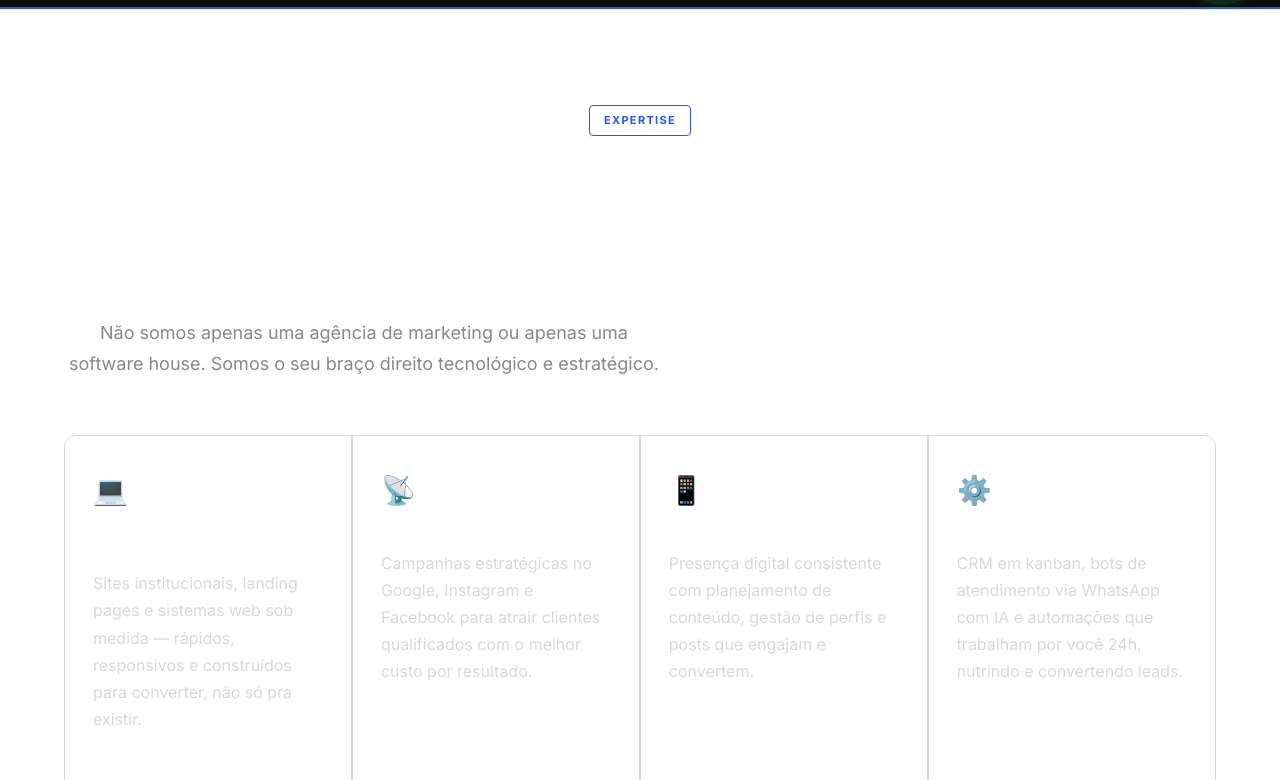
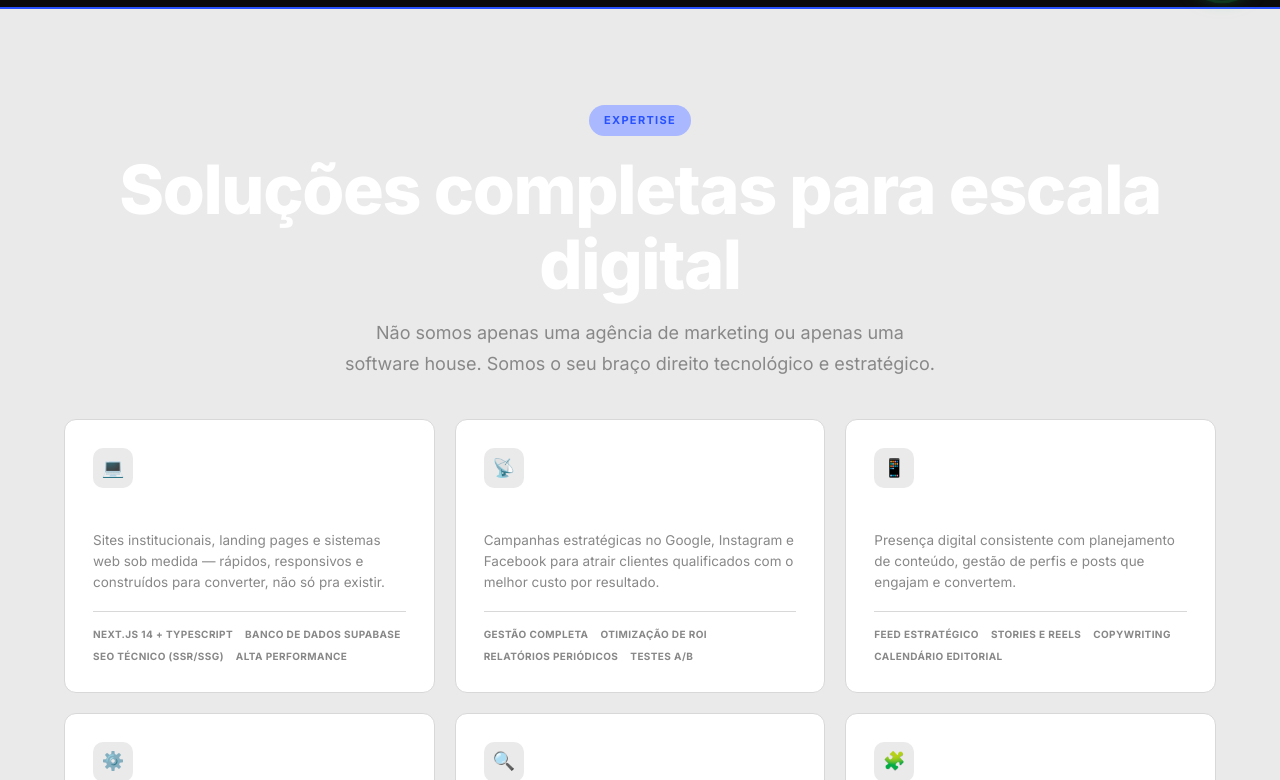
Before and after one commit to comunidadevencedores-lgtm/flip-agency, a Next.js app: page / in a window 1280 px wide. Shown: the part 780-1560 px from the top of the page. Built offline with nearby package versions, Linux system fonts and the light colour scheme.

Commit message:
Refactor Services.module.css styles
Updated styles for services section including grid layout, card design, and typography adjustments.

```diff
--- a/src/components/sections/Services.module.css
+++ b/src/components/sections/Services.module.css
@@ -1,112 +1,87 @@
-.services { background: var(--white); }
+.services { background: var(--gray-100); }
+
+.header { margin-bottom: 40px; }
+
+.tag {
+  background: var(--bowl-blue-dim);
+  border-color: transparent;
+  color: var(--bowl-blue);
+  border-radius: 999px;
+}
+
+.subtitle {
+  margin-left: auto;
+  margin-right: auto;
+}
 
 .grid {
   display: grid;
-  grid-template-columns: repeat(4, 1fr);
-  gap: 1.5px;
-  background: var(--gray-200);
-  border: 1.5px solid var(--gray-200);
-  border-radius: var(--radius-lg);
-  overflow: hidden;
+  grid-template-columns: repeat(3, 1fr);
+  gap: 20px;
 }
 
 .card {
   background: var(--white);
-  padding: 32px 28px;
+  border: 1px solid var(--gray-200);
+  border-radius: var(--radius-lg);
+  padding: 28px;
   transition: all var(--transition);
-  cursor: default;
-  position: relative;
-}
-
-.card::before {
-  content: '';
-  position: absolute;
-  top: 0;
-  left: 0;
-  right: 0;
-  height: 3px;
-  background: var(--bowl-blue);
-  transform: scaleX(0);
-  transition: transform var(--transition);
-  transform-origin: left;
 }
 
 .card:hover {
-  background: var(--black);
-  color: var(--white);
-  z-index: 1;
+  border-color: var(--bowl-blue);
+  box-shadow: var(--shadow);
+  transform: translateY(-3px);
 }
 
-.card:hover::before { transform: scaleX(1); }
-
 .icon {
-  font-size: 28px;
+  width: 40px;
+  height: 40px;
+  display: flex;
+  align-items: center;
+  justify-content: center;
+  font-size: 18px;
+  background: var(--gray-100);
+  border-radius: 10px;
   margin-bottom: 16px;
-  display: block;
 }
 
-.cardContent {}
-
-.cardContent h3 {
-  font-family: var(--font-cond);
-  font-weight: 900;
-  font-size: 20px;
-  letter-spacing: 0.02em;
-  margin-bottom: 4px;
-  text-transform: uppercase;
+.card h3 {
+  font-size: 16px;
+  font-weight: 700;
+  margin-bottom: 8px;
 }
 
-.short {
-  font-size: 11px;
-  font-family: var(--font-cond);
-  font-weight: 700;
-  letter-spacing: 0.1em;
+.card p {
+  font-size: 13.5px;
+  color: var(--gray-500);
+  line-height: 1.55;
+}
+
+.divider {
+  height: 1px;
+  background: var(--gray-200);
+  margin: 18px 0 14px;
+}
+
+.tagsRow {
+  display: flex;
+  flex-wrap: wrap;
+  gap: 6px 12px;
+}
+
+.tagsRow span {
+  font-size: 10px;
+  font-weight: 600;
+  letter-spacing: 0.04em;
   text-transform: uppercase;
   color: var(--gray-500);
-  display: block;
-  margin-bottom: 12px;
-  transition: color var(--transition);
-}
-
-.card:hover .short { color: var(--bowl-blue); }
-
-.cardContent p {
-  font-size: 14px;
-  color: var(--gray-500);
-  line-height: 1.6;
-  margin-bottom: 16px;
-  transition: color var(--transition);
-}
-
-.card:hover p { color: rgba(255,255,255,0.6); }
-
-.features {
-  display: flex;
-  flex-direction: column;
-  gap: 6px;
-}
-
-.features li {
-  display: flex;
-  align-items: center;
-  gap: 8px;
-  font-size: 13px;
-  color: var(--gray-500);
-  transition: color var(--transition);
-}
-
-.card:hover .features li { color: rgba(255,255,255,0.7); }
-
-.features svg { color: var(--bowl-blue); flex-shrink: 0; }
-
-@media (max-width: 1200px) {
-  .grid { grid-template-columns: repeat(3, 1fr); }
 }
 
 @media (max-width: 900px) {
   .grid { grid-template-columns: repeat(2, 1fr); }
 }
 
-@media (max-width: 480px) {
+@media (max-width: 560px) {
   .grid { grid-template-columns: 1fr; }
 }
```
